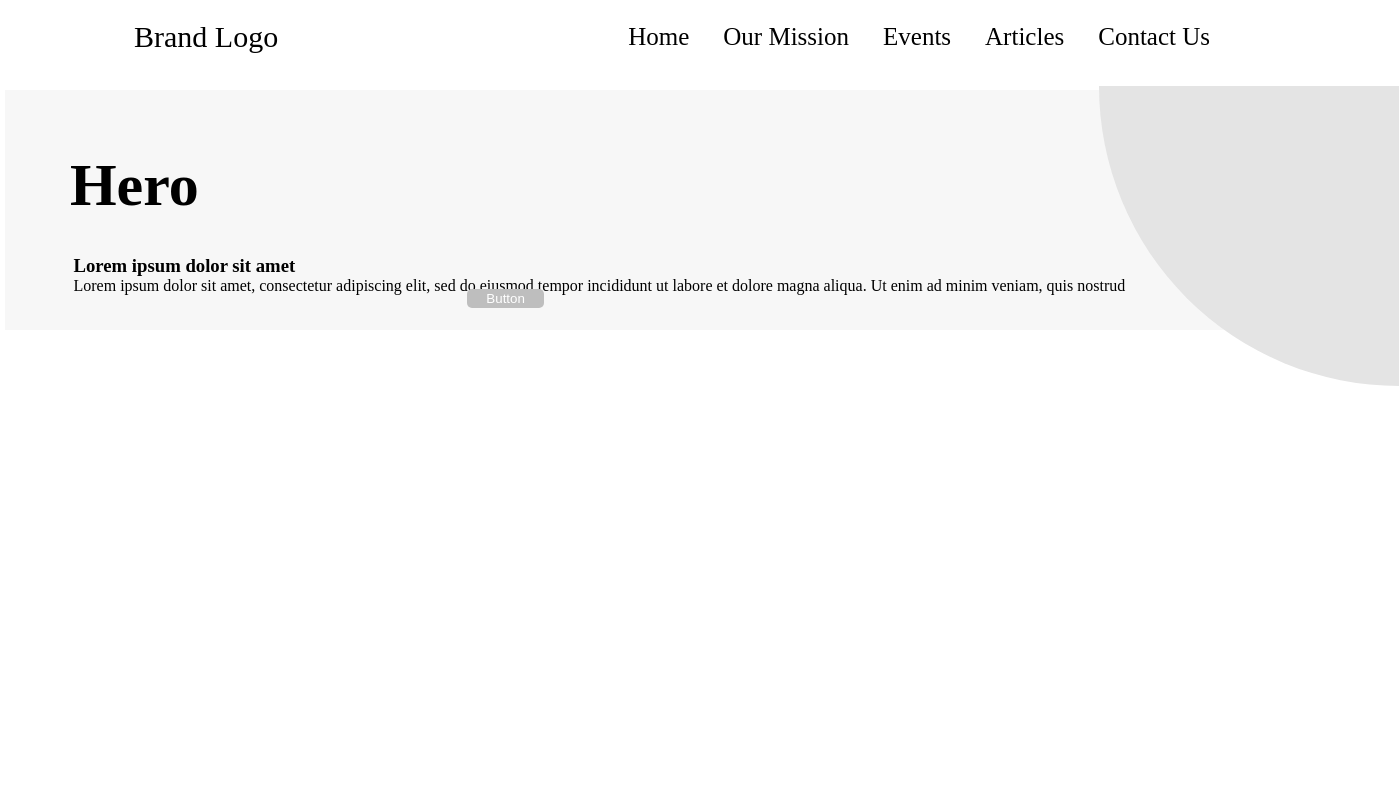
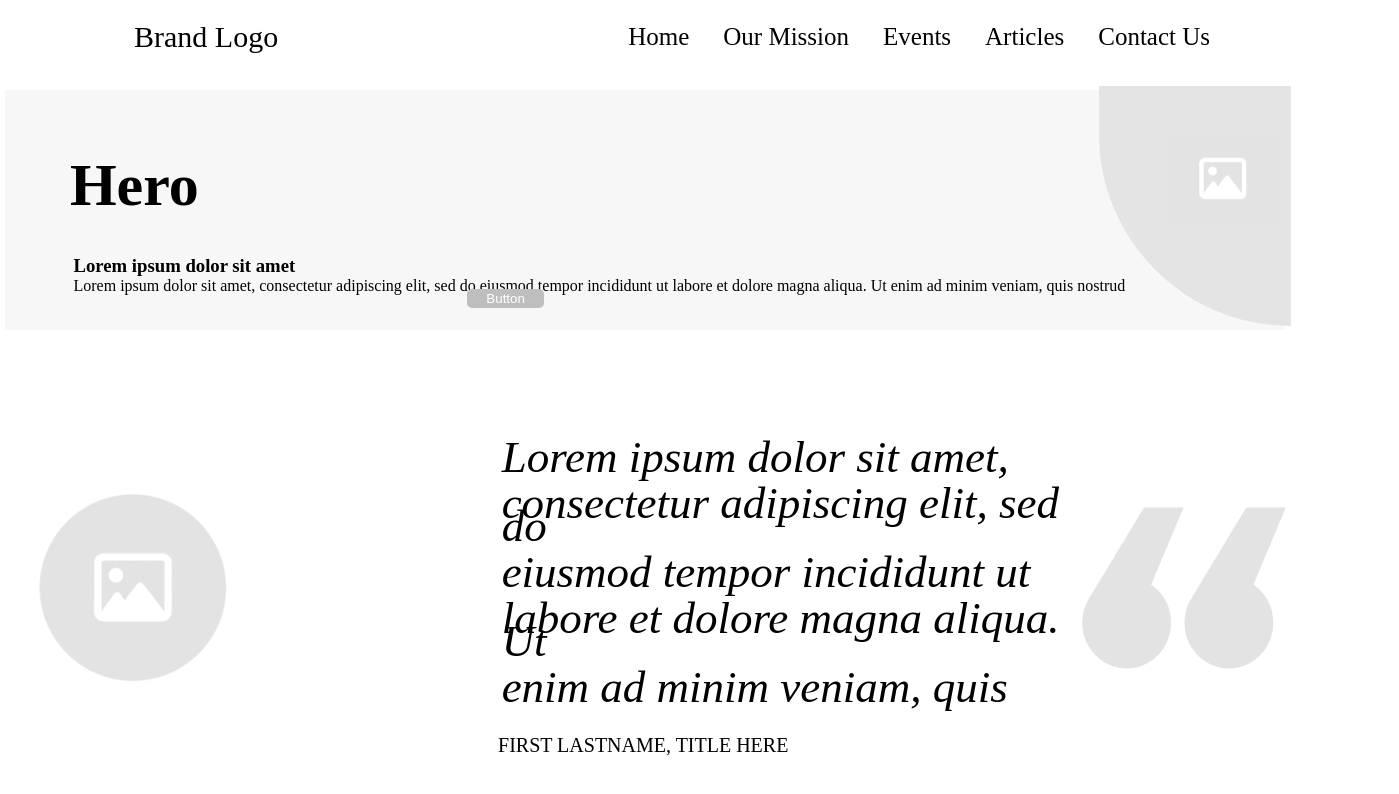
Before and after one commit to szhu07/shutingOyoe, a plain HTML site: page index.html in a window 1280 px wide. Shown: the whole page, 1399 px wide, since content can reach past the window. Drawn offline with Linux system fonts and the light colour scheme.

Commit message:
Final update for 1/15/25
Almost finished the first half of the bottom main page.

```diff
--- a/index.html
+++ b/index.html
@@ -30,9 +30,29 @@
 
             <div class="container2">
                 <div class="quartercircle">
-
+                    <img id="pictureIcon" src="assets/Screen Shot 2025-01-14 at 5.23.26 PM.png" alt="image icon">
                 </div>
             </div>
+
+        <div class="secondContainer">
+            <div class="container3">
+                <div class="image2">
+                    <img src="assets/Screen_Shot_2025-01-15_at_4.36.15_PM-removebg-preview.png" alt="circle" id="circleImg">
+                </div>
+                <div class="quotation">
+                    <p><i>Lorem ipsum dolor sit amet, <br></br>
+                        consectetur adipiscing elit, sed do <br></br>
+                        eiusmod tempor incididunt ut <br></br>
+                        labore et dolore magna aliqua. Ut <br></br>
+                        enim ad minim  veniam, quis</i></p>
+                </div>
+                <div class="quotationIcon">
+                    <img src="assets/Group 55.png" alr="quotation icon">
+                </div>
+            </div>
+            <span id="name">FIRST LASTNAME, TITLE HERE</span>
+        </div>
+
 
 
         </div>
--- a/style.css
+++ b/style.css
@@ -103,11 +103,55 @@ main {
 
 }
 .quartercircle{
-    width: 300px;
-    height: 300px;
+    width: 15vw;
+    height: 30vh;
     background: #E4E4E4;
     border-bottom-left-radius: 300px;
     position: relative;
     bottom: 120px;
     left: 85.5%;
 }
+
+#pictureIcon{
+    position: relative;
+    left: 35%;
+    top: 20%;
+    width: 9vw;
+}
+
+.container2{
+    height: fit-content;
+}
+
+.container3{
+    display: flex;
+    width: 100vw;
+    justify-content: center;
+    align-items: center;
+
+}
+
+.container3 p{
+    font-size: 45px;
+    margin-right: 10px;
+    line-height: 23px;
+    margin-bottom: 6%;
+}
+
+.image2{
+    display: block;
+    width: fit-content;
+}
+
+#circleImg{
+    width: 50%;
+    height: 50%;
+    position: relative;
+    margin: 0;
+}
+
+#name{
+    position: relative;
+    left: 38.5%;
+    font-size: 20px;
+}
```
Also changed, not shown: assets/Ellipse 11.png (added), assets/Frame.png (added), assets/Group 55.png (added), assets/Screen Shot 2025-01-15 at 4.36.15 PM.png (added), assets/Screen_Shot_2025-01-15_at_4.36.15_PM-removebg-preview.png (added).
